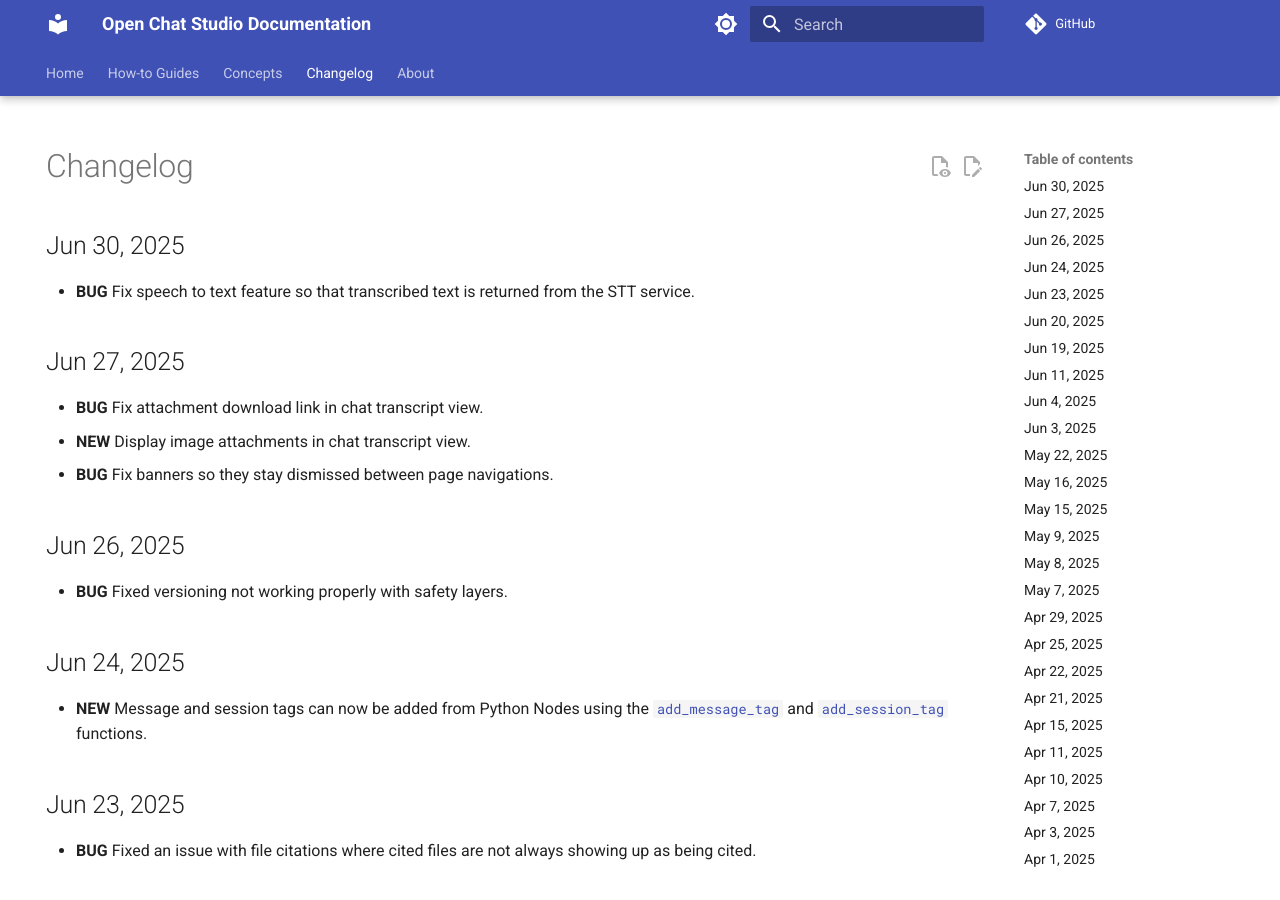
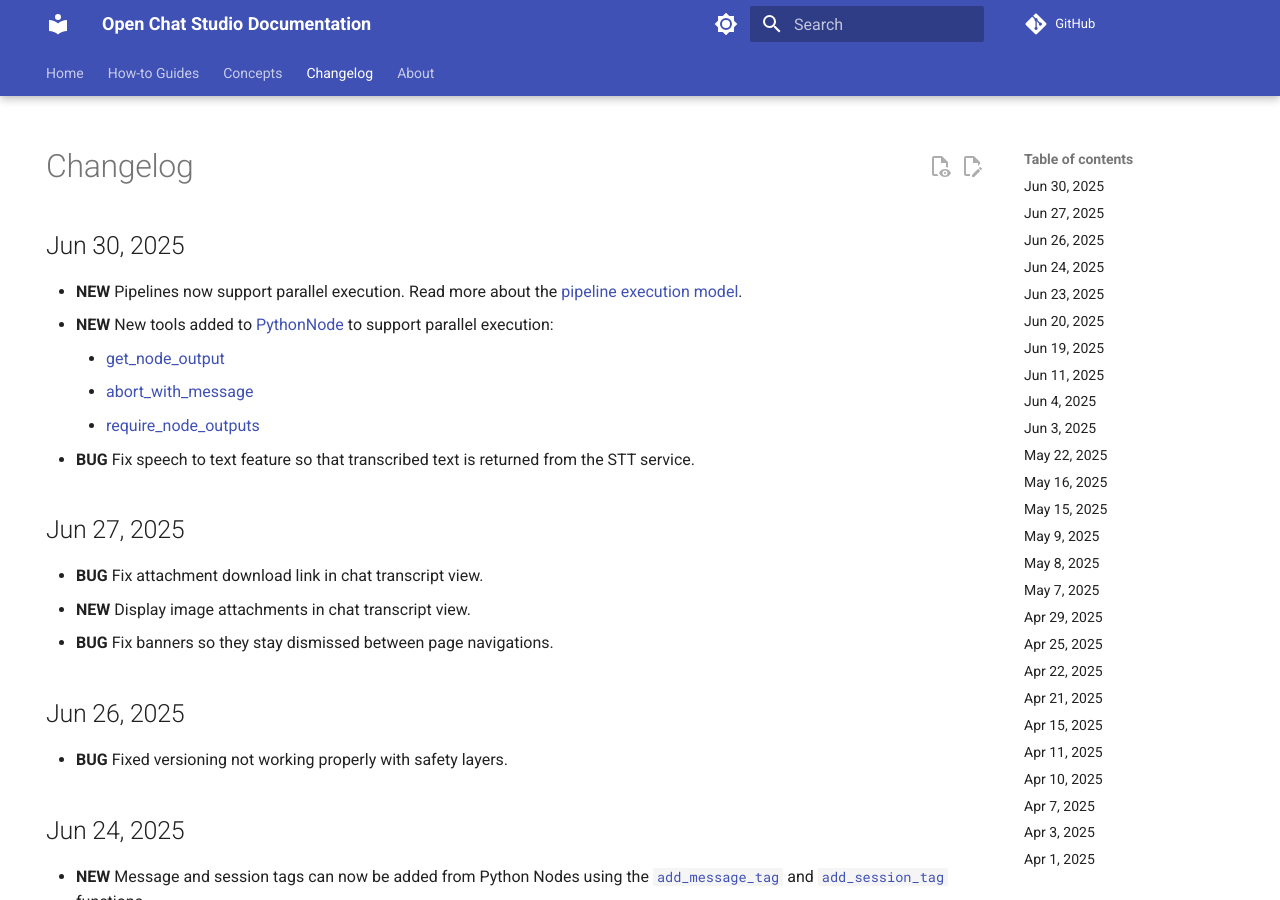
Before and after one commit to dimagi/open-chat-studio-docs, an MkDocs documentation site: the page built from docs/changelog.md, in a window 1280 px wide and 900 px high. Built offline with MkDocs 1.6.1 and Material for MkDocs 9.7.7, drawn with Linux system fonts in a browser that asks for light colours; emoji names are drawn with the system emoji font; a script that is not in the unit is left out; comment, search, counter and statistics services are not loaded.

Commit message:
update changelog

```diff
--- a/docs/changelog.md
+++ b/docs/changelog.md
@@ -5,6 +5,11 @@
 
 # Changelog
 ## Jun 30, 2025
+* **NEW** Pipelines now support parallel execution. Read more about the [pipeline execution model](concepts/pipelines/index.md#pipeline-execution).
+* **NEW** New tools added to [PythonNode](concepts/pipelines/nodes.md#python-node) to support parallel execution:
+    * [get_node_output](concepts/pipelines/nodes.md#python_node.get_node_output)
+    * [abort_with_message](concepts/pipelines/nodes.md#python_node.abort_with_message)
+    * [require_node_outputs](concepts/pipelines/nodes.md#python_node.require_node_outputs)
 * **BUG** Fix speech to text feature so that transcribed text is returned from the STT service.
 
 ## Jun 27, 2025
```
Also changed, not shown: docs/concepts/pipelines/index.md (+0 -4 lines).
